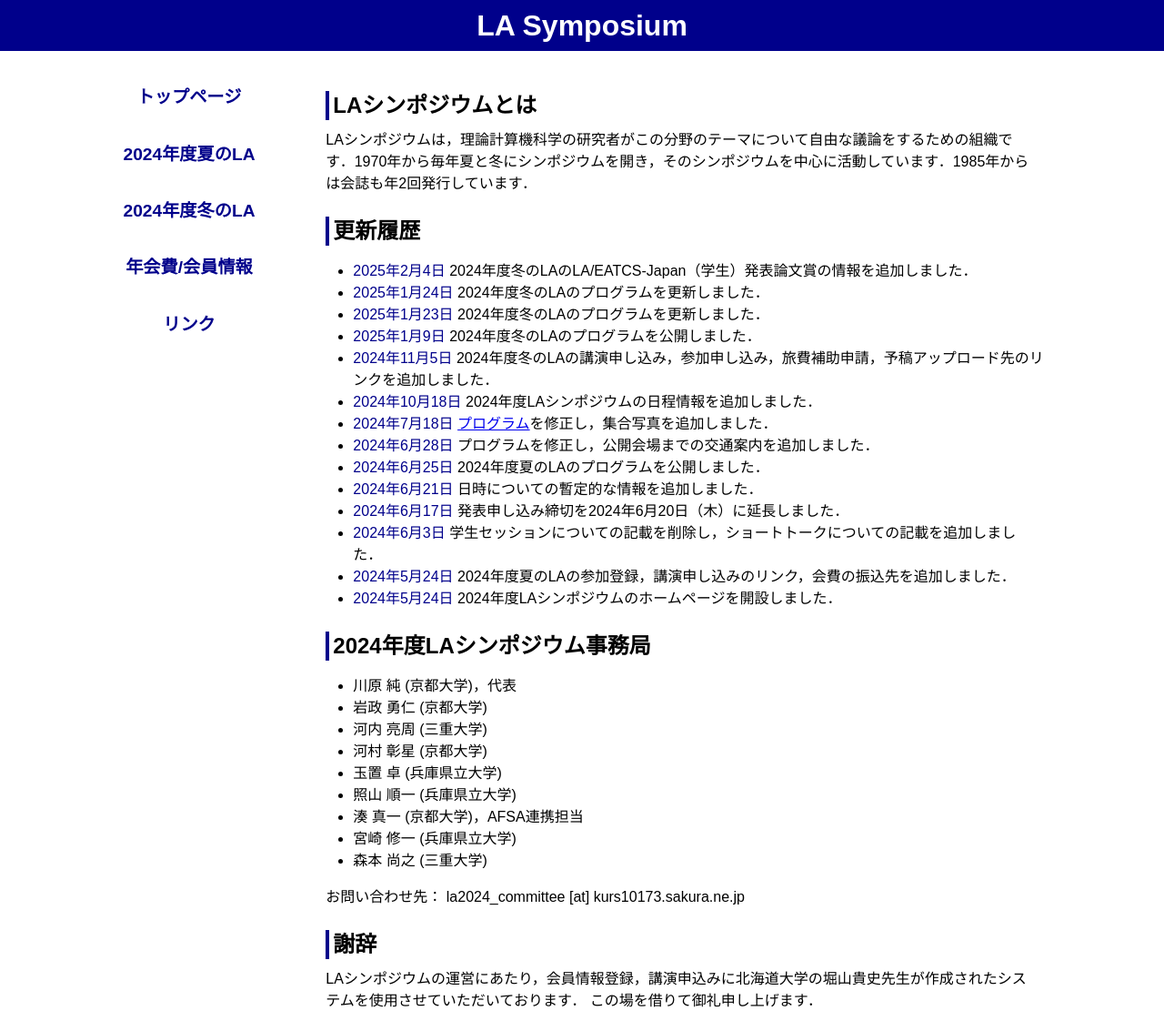
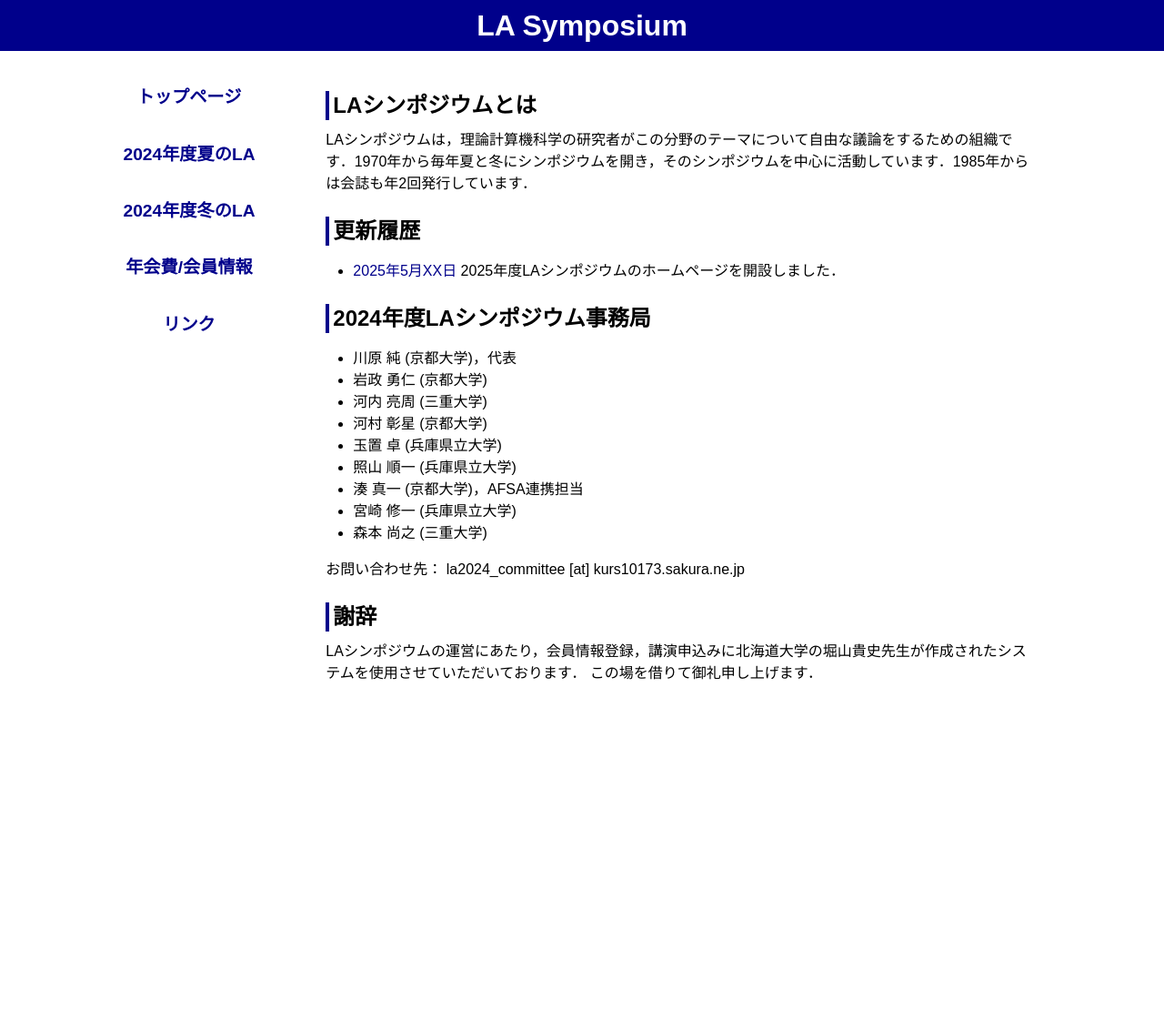
Before and after one commit to ytamura12/la-symposium_test.github.io, a Jekyll site: the page built from index.md, in a window 1280 px wide. Shown: the whole page at 91% size. Built offline with Jekyll 4.4.1, drawn with Linux system fonts in a browser that asks for light colours; after the commit the page ends 900 px from its top, so only the background shows below that; part of the change alters nothing that is shown.

Commit message:
Update news.md

```diff
--- a/_includes/news.md
+++ b/_includes/news.md
@@ -1,5 +1,8 @@
 更新履歴
 --------
+* <span class="date">2025年5月XX日</span> 2025年度LAシンポジウムのホームページを開設しました．
+
+<!--
 * <span class="date">2025年2月4日</span> 2024年度冬のLAのLA/EATCS-Japan（学生）発表論文賞の情報を追加しました．
 * <span class="date">2025年1月24日</span> 2024年度冬のLAのプログラムを更新しました．
 * <span class="date">2025年1月23日</span> 2024年度冬のLAのプログラムを更新しました．
@@ -14,6 +17,7 @@
 * <span class="date">2024年6月3日</span> 学生セッションについての記載を削除し，ショートトークについての記載を追加しました．
 * <span class="date">2024年5月24日</span> 2024年度夏のLAの参加登録，講演申し込みのリンク，会費の振込先を追加しました．
 * <span class="date">2024年5月24日</span> 2024年度LAシンポジウムのホームページを開設しました．
+-->
 
 <!--
 * <span class="date">2023年12月28日</span> 2023年度冬のLAの[プログラム](./2023/winter_program.html)を公開しました．
```
